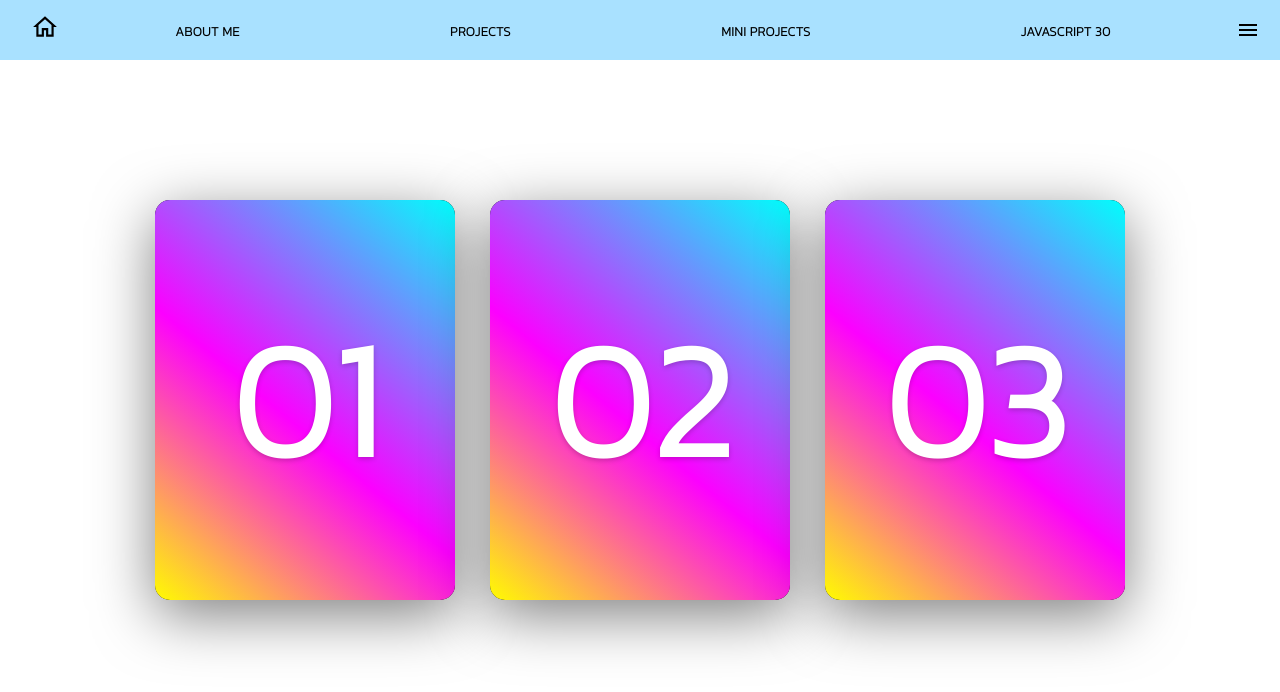
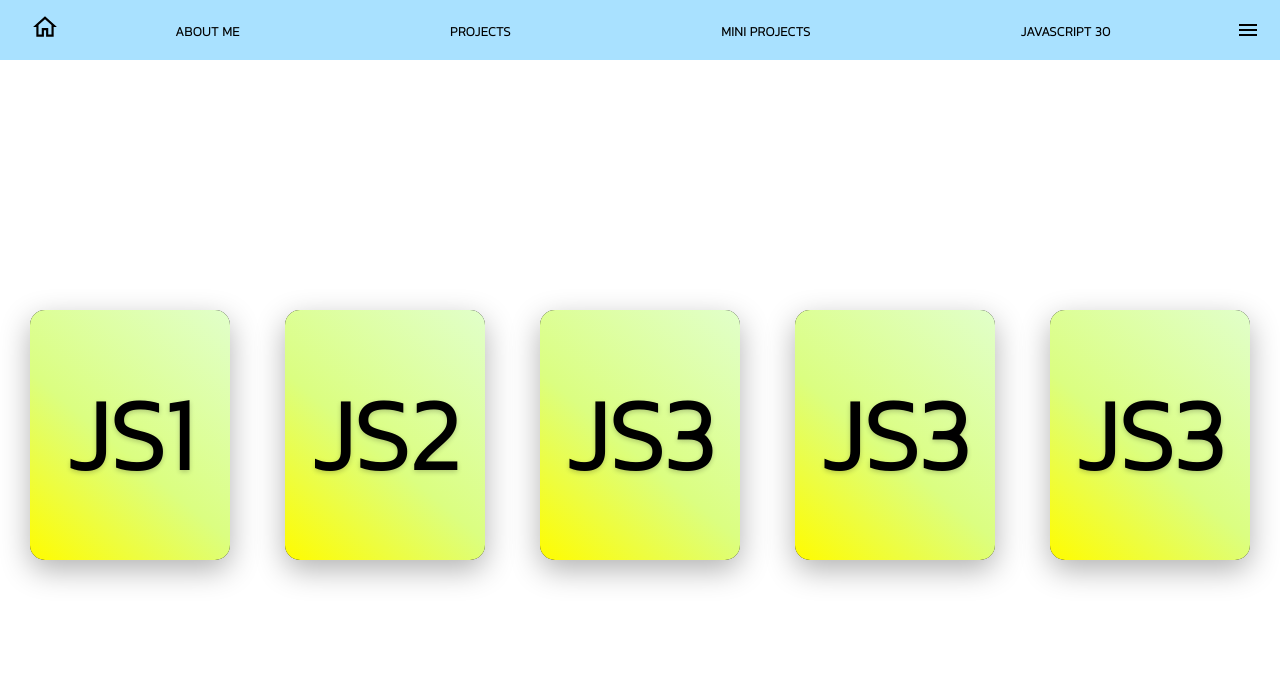
Before and after one commit to Netsujr/renato-react-portfolio, a React (Create React App) app: page /javascript30 in a window 1280 px wide. Shown: the top 692 px of the page. Built offline with nearby package versions, Linux system fonts and the light colour scheme.

Commit message:
cards fir and working fine

```diff
--- a/src/components/Javascript30.js
+++ b/src/components/Javascript30.js
@@ -15,7 +15,7 @@ function Js30() {
           </div>
         </div>
         <div class="face face2">
-          <h2>01</h2>
+          <h2>JS1</h2>
         </div>
       </Card>
       <Card>
@@ -27,7 +27,7 @@ function Js30() {
           </div>
         </div>
         <div class="face face2">
-          <h2>02</h2>
+          <h2>JS2</h2>
         </div>
       </Card>
       <Card>
@@ -39,7 +39,31 @@ function Js30() {
           </div>
         </div>
         <div class="face face2">
-          <h2>03</h2>
+          <h2>JS3</h2>
+        </div>
+      </Card>
+      <Card>
+        <div class="face face1">
+          <div class="content">
+            <span class="stars"></span>
+            <h2 class="cSharp">C#</h2>
+            <p class="cSharp">C# is a general-purpose, multi-paradigm programming language encompassing static typing, strong typing, lexically scoped and component-oriented programming disciplines.</p>
+          </div>
+        </div>
+        <div class="face face2">
+          <h2>JS3</h2>
+        </div>
+      </Card>
+      <Card>
+        <div class="face face1">
+          <div class="content">
+            <span class="stars"></span>
+            <h2 class="cSharp">C#</h2>
+            <p class="cSharp">C# is a general-purpose, multi-paradigm programming language encompassing static typing, strong typing, lexically scoped and component-oriented programming disciplines.</p>
+          </div>
+        </div>
+        <div class="face face2">
+          <h2>JS3</h2>
         </div>
       </Card>
     </CardContainer>
@@ -51,20 +75,20 @@ export default Js30;
 const CardContainer = styled.div`
   max-width: 100vw;
   display: grid;
-  grid-template-columns: repeat(auto-fit, minmax(300px, 1fr));
-  grid-gap: 35px;
-  margin: 0 auto;
-  padding: 40px 0;
+  grid-template-columns: repeat(auto-fit, minmax(250px, 1fr));
+  grid-gap: 5px;
+  margin-top: 70px;
+  padding: 20px 0;
   `;
 
 const Card = styled.div`
   position: relative;
-  width: 300px;
-  height: 400px;
-  margin: 0 auto;
+  width: 200px;
+  height: 250px;
+  margin: 15px auto;
   background: #000;
   border-radius: 15px;
-  box-shadow: 0 15px 60px rgba(0, 0, 0, 0.5);
+  box-shadow: 0 10px 30px rgba(0, 0, 0, 0.3);
 
   .face {
     position: absolute;
@@ -111,8 +135,8 @@ const Card = styled.div`
     h2 {
       margin: 0;
       padding: 0;
-      font-size: 10em;
-      color: #fff;
+      font-size: 100px;
+      color: black;
       transition: 0.5s;
       text-shadow: 0 2px 5px rgba(0, 0, 0, 0.2);
       z-index: 10;
@@ -128,12 +152,7 @@ const Card = styled.div`
   }
 
   &:nth-child(n) .face.face2 {
-    background-image: linear-gradient(
-      40deg,
-      #fffc00 0%,
-      #fc00ff 45%,
-      #00fffc 100%
-      );
-      border-radius: 15px;
-    }
-    `;
+    background-image: linear-gradient(40deg, #fffc00 0%, #dbfe81 45%, #e1ffca 100%);
+    border-radius: 15px;
+  }
+  `;
```
